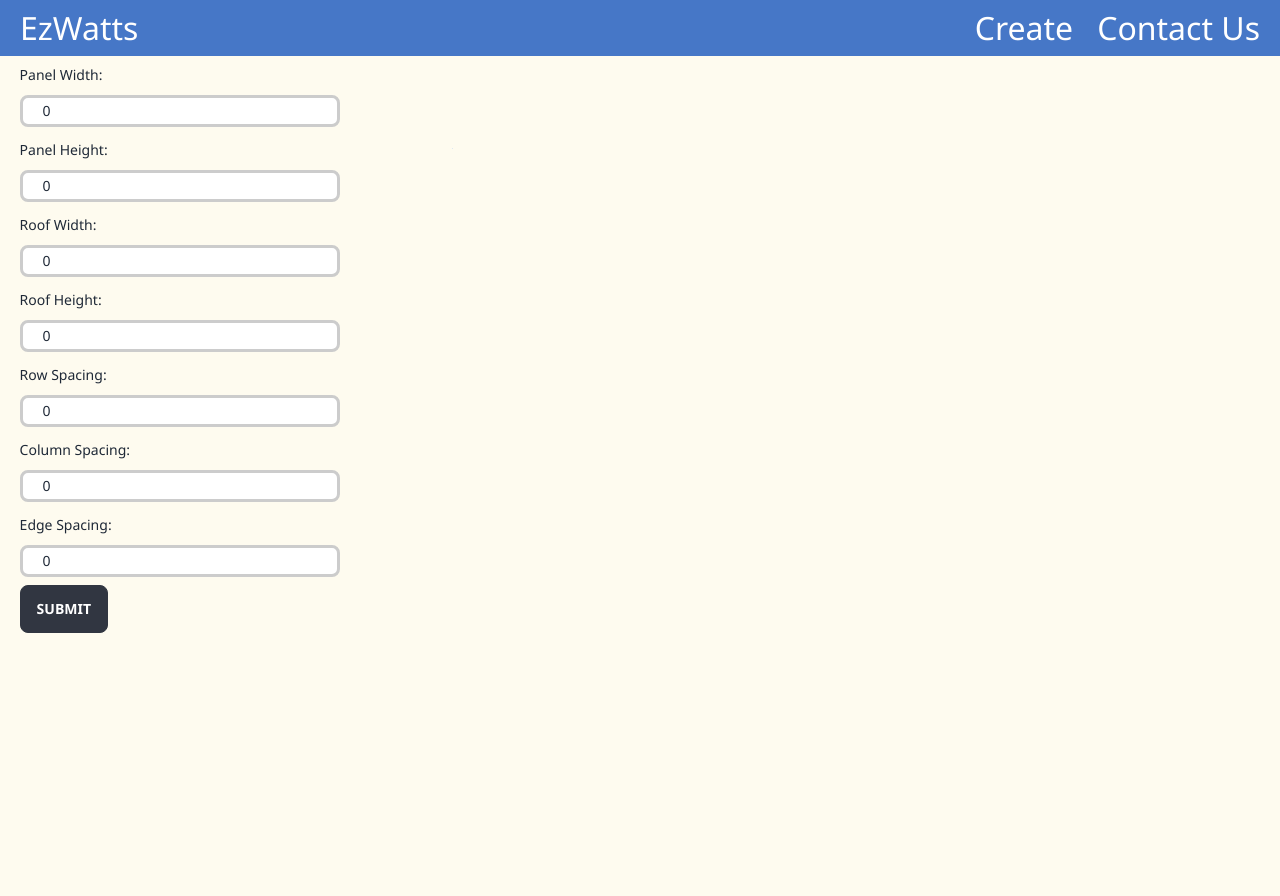
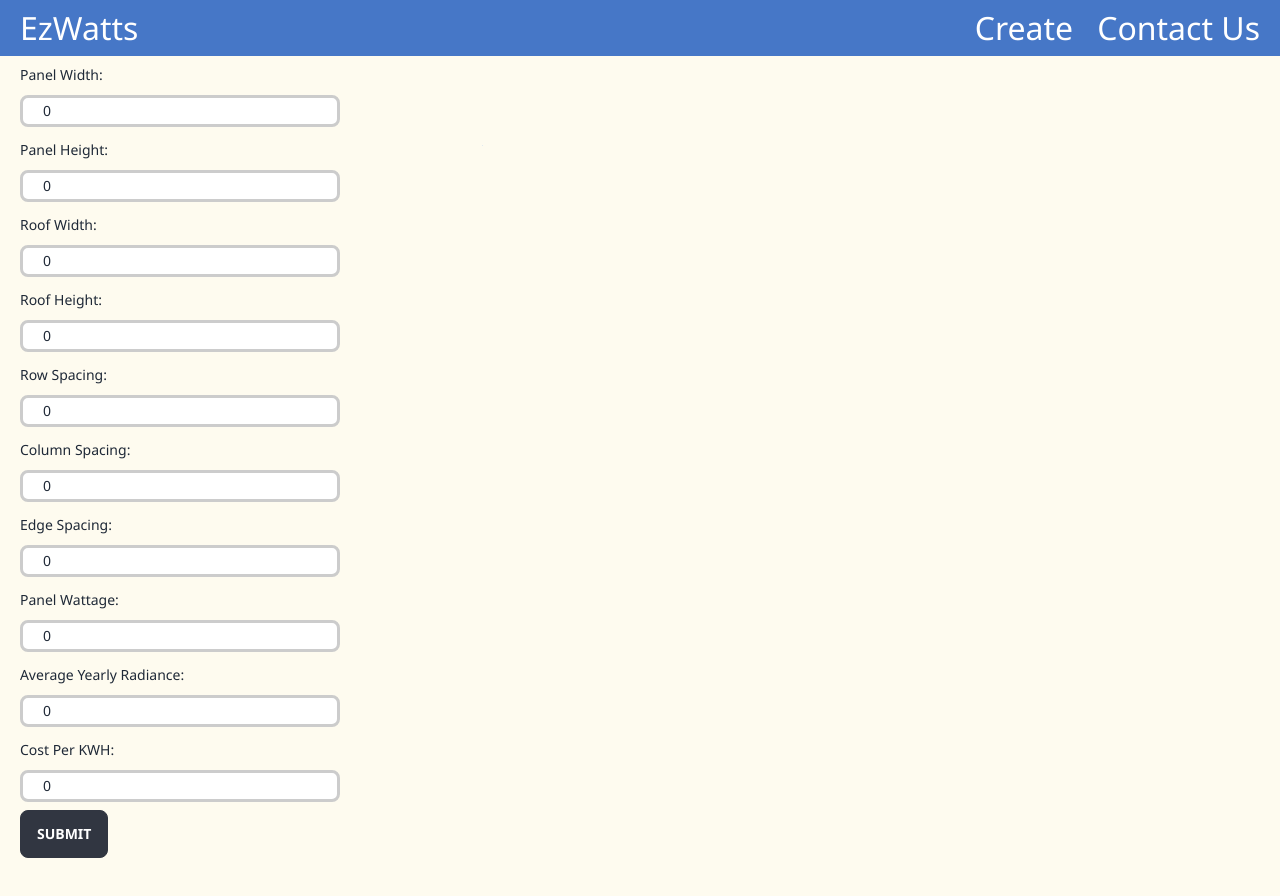
Before and after one commit to UMBC-447-Software-Engineering-Team/447-project.v1, a React (Create React App) app: page /create/Create in a window 1280 px wide. Shown: the top 896 px of the page. Built offline with nearby package versions, Linux system fonts and the light colour scheme.

Commit message:
Added Wattage, Rads, and KWH Cost Fields
Added those fields and input validation for them. In addition added functions for calculating costs/energy, but haven't printed them for the user to see yet.

```diff
--- a/src/components/Form.js
+++ b/src/components/Form.js
@@ -10,6 +10,9 @@ export default function Form({ onSubmit }) {
   const [rowSpacing, setRowSpacing] = useState(0);
   const [columnSpacing, setColumnSpacing] = useState(0);
   const [edgeSpacing, setEdgeSpacing] = useState(0);
+  const [watts, setWattage] = useState(0);
+  const [avgRads, setAvgRads] = useState(0);
+  const [costPerKWH, setcostPerKWH] = useState(0);
 
   // for input validation
   const [inputError, setInputError] = useState(false);
@@ -19,6 +22,9 @@ export default function Form({ onSubmit }) {
   const [inputError4, setInputError4] = useState(false);
   const [inputError5, setInputError5] = useState(false);
   const [inputError6, setInputError6] = useState(false);
+  const [inputError7, setInputError7] = useState(false);
+  const [inputError8, setInputError8] = useState(false);
+  const [inputError9, setInputError9] = useState(false);
 
 
 
@@ -34,26 +40,29 @@ export default function Form({ onSubmit }) {
     setInputError4(false);
     setInputError5(false);
     setInputError6(false);
+    setInputError7(false);
+    setInputError8(false);
+    setInputError9(false);
 
     // Validate the input
     if (+panelWidth <= 0 ) {
       // Input is empty, show an error message
-      setInputError('Enter a value greater than 1');
+      setInputError('Enter a value greater than 0');
       value = true;
     }
     if (+panelHeight <= 0 ) {
-      setInputError1('Enter a value greater than 1');
+      setInputError1('Enter a value greater than 0');
       value = true;
     }
 
     if (+roofWidth <= 0){
-      setInputError2('Enter a value greater than 1');
+      setInputError2('Enter a value greater than 0');
       value = true;
     }if (+roofWidth <= +panelWidth){
         setInputError2('Roof width cannot be less than panel width');
         value = true;
     }if (+roofWidth <= +panelHeight){
-        setInputError2('Roof width cannot be less than panel length');
+        setInputError2('Roof width cannot be less than panel height');
         value = true;
     }
 
@@ -64,18 +73,18 @@ export default function Form({ onSubmit }) {
         setInputError3('Roof height cannot be less than panel width');
         value = true;
     }if (+roofHeight <= +panelHeight){
-        setInputError3('Roof height cannot be less than panel length');
+        setInputError3('Roof height cannot be less than panel height');
         value = true;
     }
     if (+rowSpacing < 0){
-      setInputError3('Enter a value greater than 0');
+      setInputError3('Enter a value greater or equal to 0');
       value = true;
     } if (+rowSpacing >= +roofHeight){
       setInputError3('Row spacing cannot be greater than roof height');
       value = true;
     }
     if (+columnSpacing < 0){
-      setInputError3('Enter a value greater than 0');
+      setInputError3('Enter a value greater than or equal 0');
       value = true;
     } if (+columnSpacing >= +roofWidth){
       setInputError3('Column spacing cannot be greater than roof width');
@@ -83,6 +92,18 @@ export default function Form({ onSubmit }) {
     }
     if (+columnSpacing < 0){
       setInputError3('Enter a value greater than 0');
+      value = true;
+    }
+    if(+watts < 0){
+      setInputError7('Enter a value greater than 0');
+      value = true;
+    }
+    if(+avgRads < 0){
+      setInputError8('Enter a value greater than 0');
+      value = true;
+    }
+    if(+costPerKWH < 0){
+      setInputError9('Enter a value greater than 0');
       value = true;
     }
 
@@ -102,10 +123,13 @@ export default function Form({ onSubmit }) {
     setInputError4(false);
     setInputError5(false);
     setInputError6(false);
+    setInputError7(false);
+    setInputError8(false);
+    setInputError9(false);
 
     // return the updated values to Create
     onSubmit(panelWidth, panelHeight, roofWidth, roofHeight,
-      rowSpacing, columnSpacing, edgeSpacing
+      rowSpacing, columnSpacing, edgeSpacing, watts, avgRads, costPerKWH
     );
   }
 
@@ -206,6 +230,42 @@ export default function Form({ onSubmit }) {
         </label>
         </div>
 
+        <div className="col-md-6">
+        <label >
+        <span className="label-text">Panel Wattage:</span>
+          <input className="input input-bordered input-sm w-full max-w-xs" placeholder="Enter Number" type="number" value={watts} onChange={event => setWattage(event.target.value)} />
+          {inputError7 && (
+          <div style={{ color: 'red', fontSize: '0.8em' }}>
+            {inputError7}
+          </div>
+          )}
+        </label>
+        </div>
+
+        <div className="col-md-6">
+        <label >
+        <span className="label-text">Average Yearly Radiance:</span>
+          <input className="input input-bordered input-sm w-full max-w-xs" placeholder="Enter Number" type="number" value={avgRads} onChange={event => setAvgRads(event.target.value)} />
+          {inputError8 && (
+          <div style={{ color: 'red', fontSize: '0.8em' }}>
+            {inputError8}
+          </div>
+          )}
+        </label>
+        </div>
+
+        <div className="col-md-6">
+        <label >
+        <span className="label-text">Cost Per KWH:</span>
+          <input className="input input-bordered input-sm w-full max-w-xs" placeholder="Enter Number" type="number" value={costPerKWH} onChange={event => setcostPerKWH(event.target.value)} />
+          {inputError9 && (
+          <div style={{ color: 'red', fontSize: '0.8em' }}>
+            {inputError9}
+          </div>
+          )}
+        </label>
+        </div>
+
       <button className="btn btn-active" type="submit">Submit</button>
     </form>
 
--- a/src/pages/create/Create.js
+++ b/src/pages/create/Create.js
@@ -13,6 +13,9 @@ export function Create() {
   const [roofWidths, setRoofWidths] = useState(0);
   const [roofHeights, setRoofHeights] = useState(0);
   const [edgeSpacings, setEdgeSpacings] = useState(0);
+  const [watts, setWattages] = useState(0);
+  const [avgRads, setAvgRads] = useState(0);
+  const [costPerKWHs, setCostPerKWHs] = useState(0);
 
   const [juristictionWidth, setJuristictionWidth] = useState(0);
   const [juristictionHeight, setJuristictionHeight]= useState(0);
@@ -25,10 +28,16 @@ export function Create() {
 
   // Where the magic of hitting the submit button on the Form happens
   function handleSubmit(panelWidth, panelHeight, roofWidth,
-    roofHeight, rowSpacing, columnSpacing, edgeSpacing) {
+    roofHeight, rowSpacing, columnSpacing, edgeSpacing, watt, avgRad, costPerKWH) {
 
       // copy over the newly changed inputs using + to convert from string to number
-
+      panelWidth *= 25;
+      panelHeight *= 25;
+      roofWidth *= 25;
+      roofHeight *= 25;
+      rowSpacing *= 25;
+      columnSpacing *= 25;
+      edgeSpacing *= 25;
       const roofWidths = +roofWidth;
       setRoofWidths(roofWidths);
 
@@ -43,6 +52,15 @@ export function Create() {
 
     const edgeSpacings = +edgeSpacing;
     setEdgeSpacings(edgeSpacings);
+
+    const watts = +watt;
+    setWattages(watts);
+
+    const avgRads = +avgRad;
+    setAvgRads(avgRads);
+
+    const costPerKWHs = +costPerKWH;
+    setCostPerKWHs(costPerKWHs);
 
     //Get juristiction which is the space around a panel width and hight wise
     const juristictionWidth =  Math.floor(+panelWidth + +columnSpacing);
@@ -73,6 +91,17 @@ export function Create() {
     setArray(newArray);
     // Deallocate the old array
     newArray = null;
+     //Need to add in a Watts and Average Rads field on front end (Dropdown menu for different states?)
+    //const watts = 450, avgRads = 1814.05; // Hardcoded for now
+    const totalPanels = numPanelsTall * numPanelsWide;
+    const panelArea = panelHeights * panelWidths;
+    const totalPanelArea = totalPanels * panelArea;
+    const solarYield = (watts/1000) / panelArea; //in KWH
+    const energy = avgRads * solarYield * totalPanelArea * .75; //.75 Accounts for all inhibiting variables
+    console.log("You will generate approximately " + energy.toFixed(0) + " KWH of energy every year with this configuration.");
+     //Need to add in a Cost / KWH field on front end (Dropdown menu for different states?)
+    //const costPerKWH = .1392;
+    console.log("You will save approximately $" + (energy * costPerKWH).toFixed(2) + " every year with this configuration.");
   }
 
   // for the canvas
@@ -94,6 +123,9 @@ export function Create() {
     xCoord = edgeSpacings + ((Math.floor(roofWidths - edgeSpacings*2 + (juristictionWidth - panelWidths)) / juristictionWidth - numPanelsWide) * juristictionWidth/2);
     yCoord = yCoord + juristictionHeight;
   }
+
+  // Solar Panel Calculations
+
 
   useLayoutEffect( () => {
     //refrence current canvas
```
